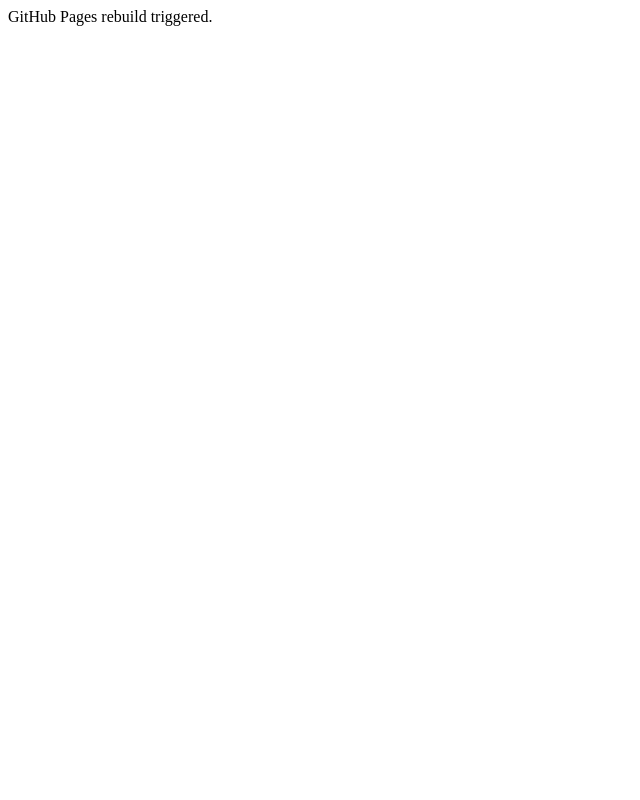
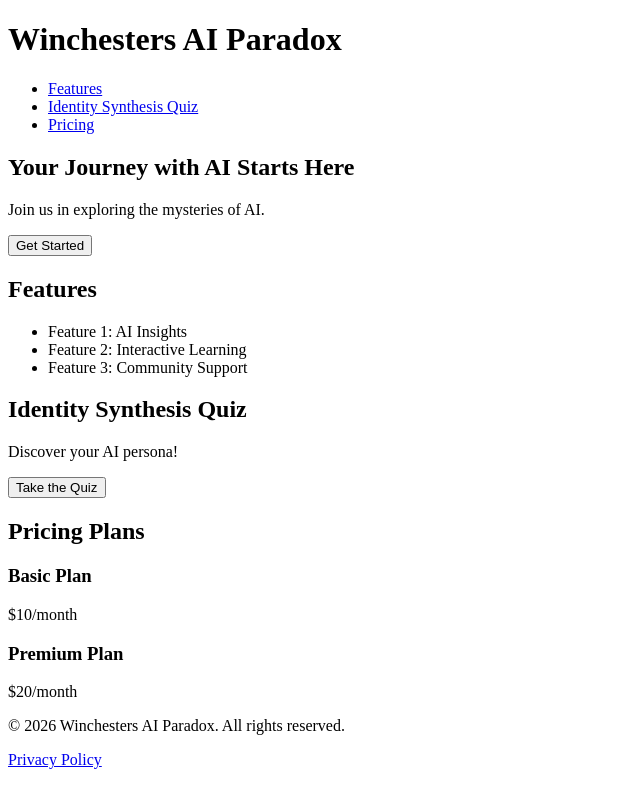
Before and after one commit to winchesterparadox/winchesters_ai_paradox, a website: page index.html in a window 1280 px wide. Shown: the whole page, without its empty margins (0-640 px from the left). Drawn offline with Linux system fonts and the light colour scheme.

Commit message:
Updated index.html with the complete original HTML for the landing page.

```diff
--- a/index.html
+++ b/index.html
@@ -1,3 +1,55 @@
-<!-- Update to trigger GitHub Pages rebuild -->
-<!-- Current Date: 2026-03-31 21:39:42 UTC -->
-<p>GitHub Pages rebuild triggered.</p>
+<!DOCTYPE html>
+<html lang="en">
+<head>
+    <meta charset="UTF-8">
+    <meta name="viewport" content="width=device-width, initial-scale=1.0">
+    <title>Winchesters AI Paradox</title>
+    <link rel="stylesheet" href="styles.css">
+    <script src="script.js" defer></script>
+</head>
+<body>
+    <header>
+        <h1>Winchesters AI Paradox</h1>
+        <nav>
+            <ul>
+                <li><a href="#features">Features</a></li>
+                <li><a href="#quiz">Identity Synthesis Quiz</a></li>
+                <li><a href="#pricing">Pricing</a></li>
+            </ul>
+        </nav>
+    </header>
+    <section class="hero">
+        <h2>Your Journey with AI Starts Here</h2>
+        <p>Join us in exploring the mysteries of AI.</p>
+        <button>Get Started</button>
+    </section>
+    <section id="features">
+        <h2>Features</h2>
+        <ul>
+            <li>Feature 1: AI Insights</li>
+            <li>Feature 2: Interactive Learning</li>
+            <li>Feature 3: Community Support</li>
+        </ul>
+    </section>
+    <section id="quiz">
+        <h2>Identity Synthesis Quiz</h2>
+        <p>Discover your AI persona!</p>
+        <button>Take the Quiz</button>
+    </section>
+    <section id="pricing">
+        <h2>Pricing Plans</h2>
+        <div class="pricing-plan">
+            <h3>Basic Plan</h3>
+            <p>$10/month</p>
+        </div>
+        <div class="pricing-plan">
+            <h3>Premium Plan</h3>
+            <p>$20/month</p>
+        </div>
+    </section>
+    <footer>
+        <p>&copy; 2026 Winchesters AI Paradox. All rights reserved.</p>
+        <p><a href="#">Privacy Policy</a></p>
+    </footer>
+</body>
+</html>
```
